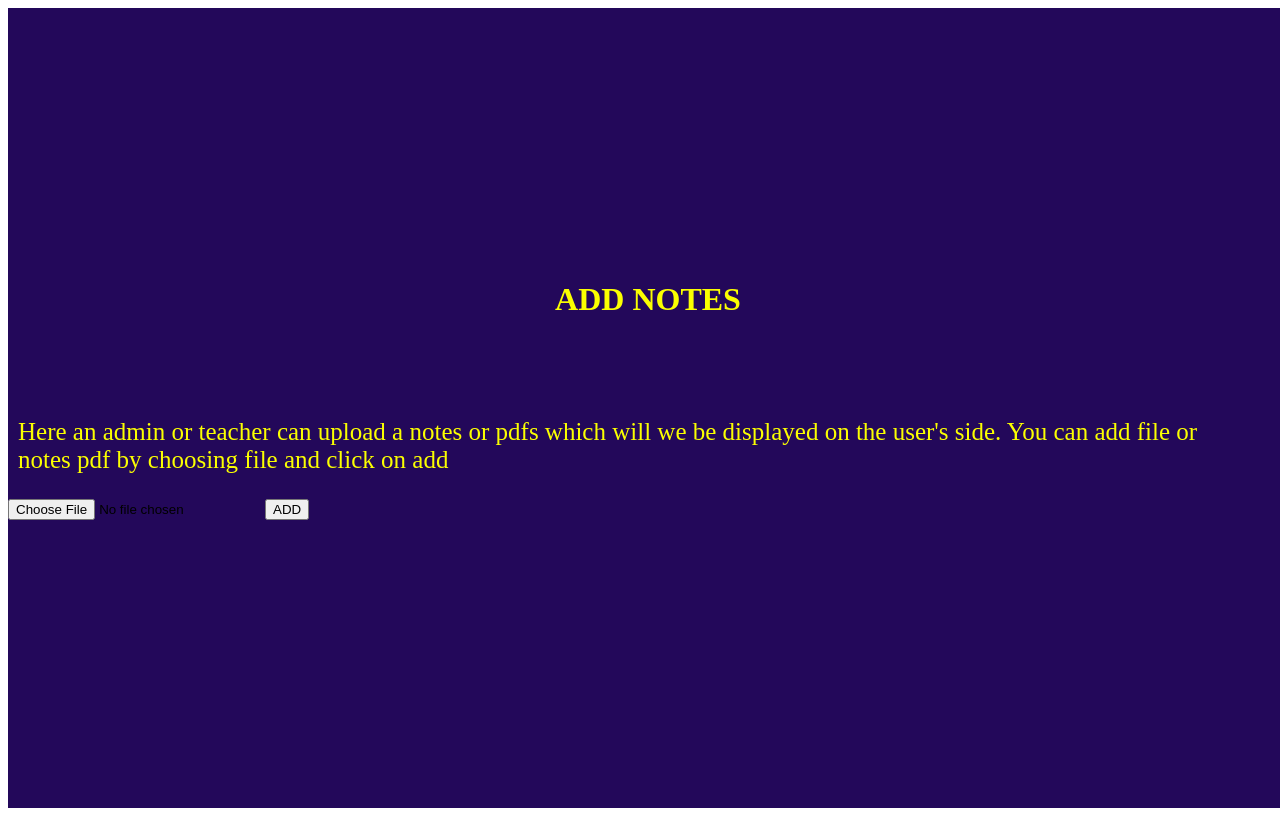
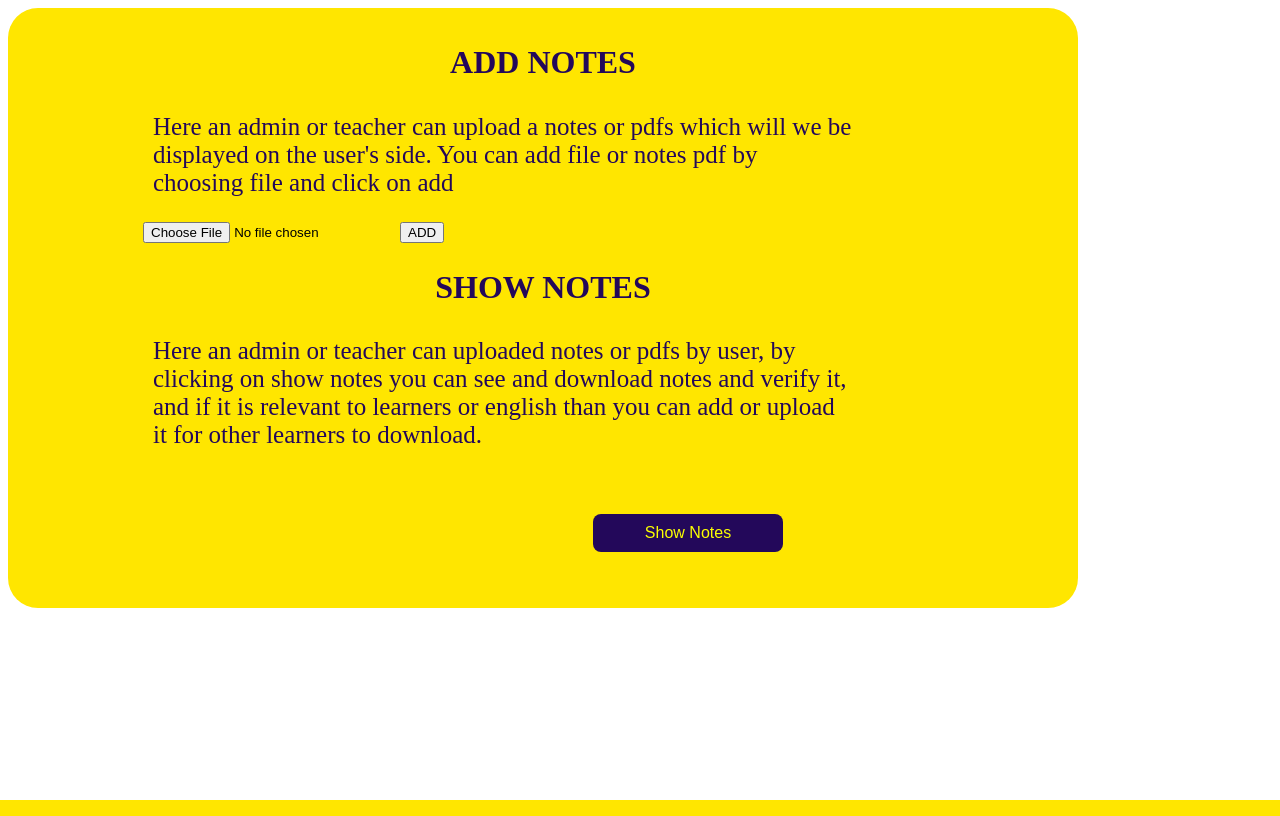
Before and after one commit to Dilipkumarjadam/easyenglish, a PHP site: page /addnotes.php in a window 1280 px wide. Run offline with PHP 8.4, Linux system fonts and the light colour scheme; data that the repository does not hold is empty.

Commit message:
css changes

```diff
--- a/addnotes.php
+++ b/addnotes.php
@@ -14,10 +14,18 @@
     <input type="file" name="file">
     <input type="submit" value="ADD">
 </form>
+<div class="add_notes_name">
+        <h1>SHOW NOTES</h1>
+        <p>Here an admin or teacher can uploaded notes or pdfs by user, by clicking on show notes you can see and download notes and verify it, and if it is relevant to learners or english than you can add or upload it for other learners to download.</p>
+<a href="user_notes.php">
+    <button class="user_addnotes_btn">Show Notes</button>
+</a>
 </div>
 </body>
 </html>
+
 <?php
+
 
 // Getting uploaded file
 $file = $_FILES["file"];
--- a/css/notes.css
+++ b/css/notes.css
@@ -4,6 +4,12 @@
     justify-content: space-between;
     flex-direction: column;
 
+}
+.user_addnotes{
+    background-color: #fbff00;
+    display: flex;
+    justify-content: space-between;
+    flex-direction: column;
 }
 .display_notes_name > h1{
     text-align:start;
@@ -18,6 +24,23 @@
     font-style: italic;
     margin-left: 100px;
     margin-top: 10px;
+    font-size: 20px;
+}
+.user_addnotes_name > h1{
+    text-align:center;
+    color: #23085a;
+    margin-left: 100px;
+    margin-top: 30px;
+    font-weight: 800;
+    font-size: 50px;
+}
+.user_addnotes_name > p{
+    text-align:start;
+    color: #23085a;
+    margin-left: 100px;
+    margin-top: 10px;
+    font-size: 20px;
+    font-weight: 600;
 }
 
 .display_notes_btn {
@@ -34,42 +57,62 @@
 
 }
 .display_notes_btn:hover {
-    background-color: #1eff00;
-    color: #23085a;
+    background-color: black;
+    color: #fbff00;
+    font-size: 18px;
+}
+
+.user_addnotes_btn {
+    color: #fbff00;
+    background-color: #23085a;
+    padding: 10px 20px;
+    border-radius: 8px;
+    width: 190px;
+    border: none;
+    transition: all 0.5s ease-in-out;
+    font-size: 16px;
+    margin-left: 450px;
+    margin-top: 40px;
+    margin-bottom: 30px;
+
+}
+.user_addnotes_btn:hover {
+    background-color: #ff0037;
+    color: white    ;
     font-size: 18px;
 }
 
 
 
 
-
 /* ---------------------------------------------Admin side add notes--------------------------------------- */
 .add_notes {
-    height: 100vh;
-    width: 100vw;
+    height: 600px;
+    width: 1070px;
     display: flex;
     justify-content: center;
     align-items: center;
-    background-color: #23085a;
+    background-color: #ffe600;
+    border-radius: 30px;
 }
 
-.add_notes-name{
+.add_notes_name{
     width: 800px;
-
     display: flex;
     flex-direction: column;
-    gap: 10px;
+
 }
 .add_notes_name > h1 {
-    color: #fbff00;
+    color: #23085a;
     text-align: center;
-    font-weight: 5000;
-    margin-top: 0px;
+    font-weight: 800;
+    margin-top: 10px;
 }
 .add_notes_name > p {
-    margin-top: 100px;
+    margin-top: 10px;
     margin-left: 10px;
     margin-right: 90px;
-    color: #fbff00;
+    color: #23085a;
     font-size: 25px;
+    font-weight: 800px;
 }
```
Also changed, not shown: css/commentstyle.css (+4 -4 lines), notes.php (+31 -2 lines), singleCource.php (+14 -1 lines), user_addnotes.php (added, +34 -0 lines), user_notes.php (added, +34 -0 lines), adminnotes/WIN_20230318_07_49_01_Pro.jpg (added).
